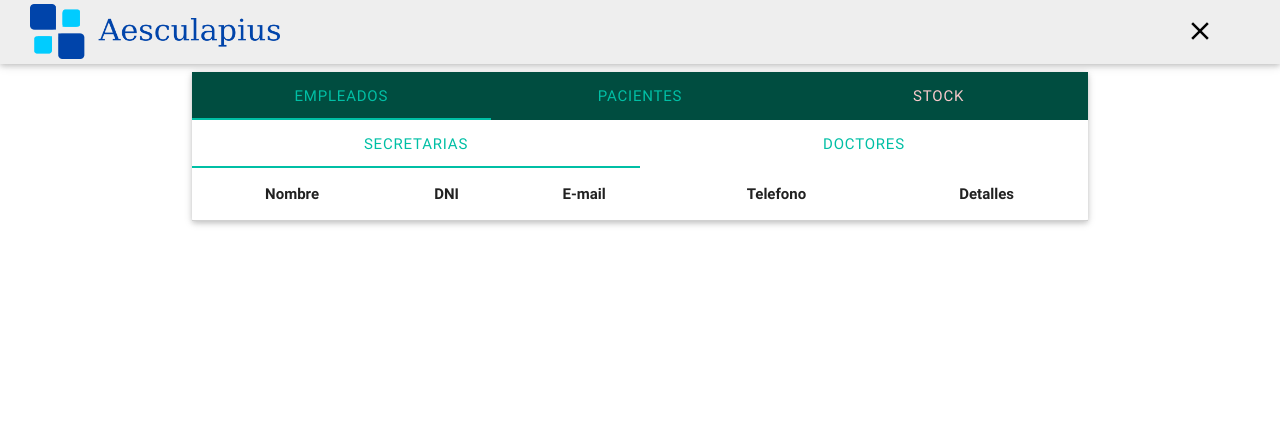
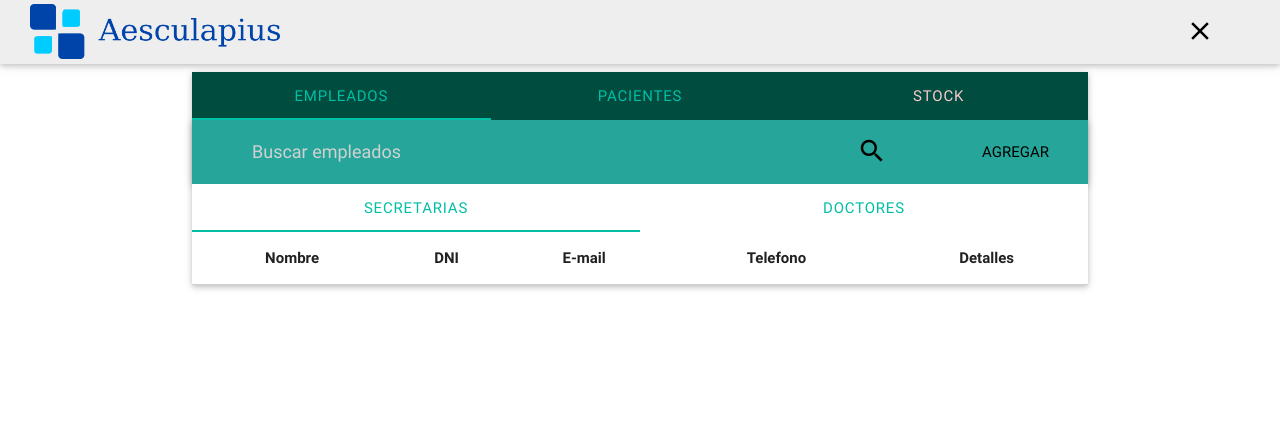
Before and after one commit to aesculapiusteam/aesculapius, a Django app: page / in a window 1280 px wide. Shown: the top 434 px of the page. Run offline with Django 3.2, Linux system fonts and the light colour scheme; the visitor is signed in with stand-in values (Sample User, id 1); lists and menus that the app fills with data are empty.

Commit message:
Improve add profile

```diff
--- a/app_main/templates/home.html
+++ b/app_main/templates/home.html
@@ -18,6 +18,18 @@
         </ul>
       </div>
       <div id="test1" class="col s12">
+        <nav class="teal lighten-1">
+          <div class="row">
+            <div class="input-field col s8">
+              <input id="searchEmployee" placeholder="Buscar empleados" type="search" required>
+              <label for="searchEmployee"></label>
+            </div>
+            <ul class="right">
+              <li><a class="waves-effect waves-light btn-flat teal lighten-1"><i class="material-icons">search</i></a></li>
+              <li><a class="waves-effect waves-light btn-flat teal lighten-1 modal-trigger" href="#modalAddEmployee">Agregar</a></li>
+            </ul>
+          </div>
+        </nav>
         <div class="col s12">
           <ul class="tabs">
             <li class="tab col s3"><a href="#test_secretary">SECRETARIAS</a></li>
@@ -270,6 +282,12 @@
               </select>
               <label>Cargo</label>
             </div>
+            <div class="col s12">
+              <div class="input-field col s3 row" ng-repeat="employee in employees">
+                <input type="checkbox" id="test{{$index}}"/>
+                <label for="test{{$index}}">{{employee.profile.first_name}}</label>
+              </div>
+            </div>
             <div class="input-field col s4">
               <input id="first_name" type="text">
               <label for="first_name">Nombre</label>
```
Lines whose indentation alone changed are shown as unchanged.
